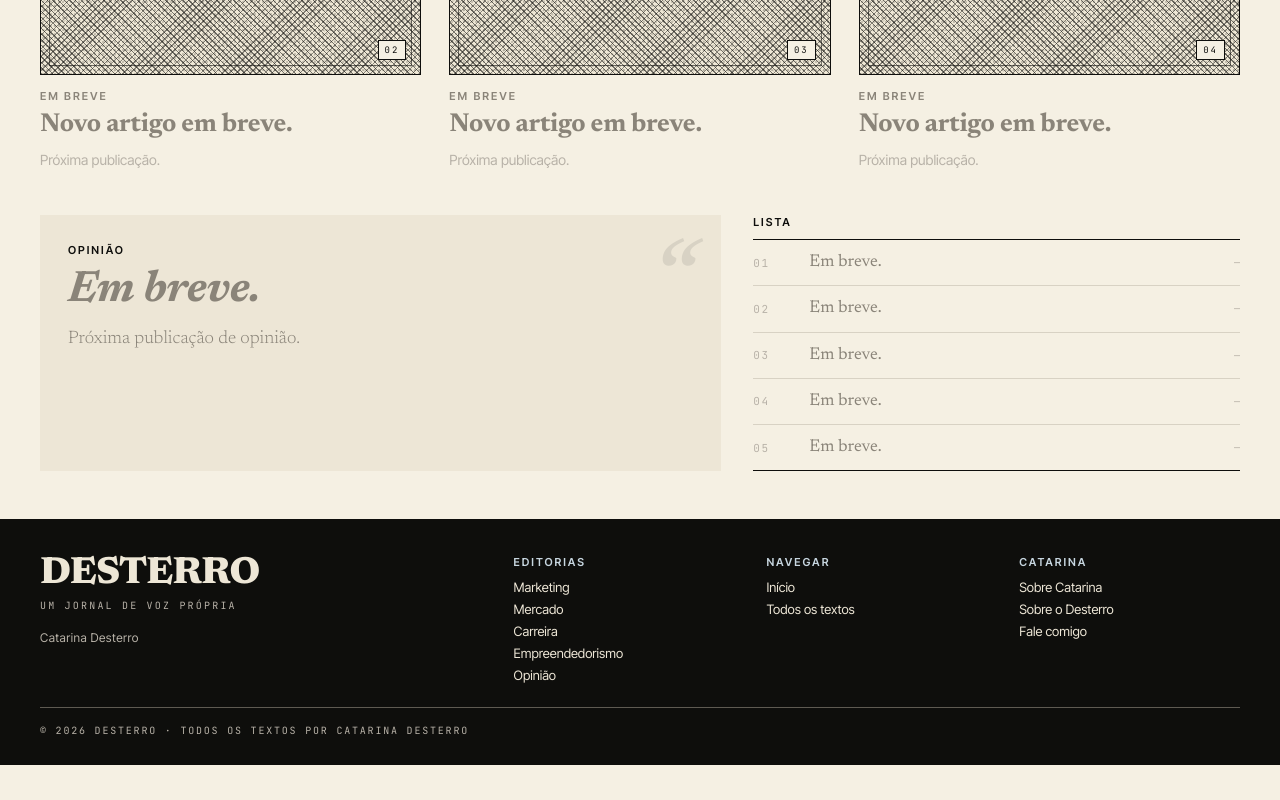
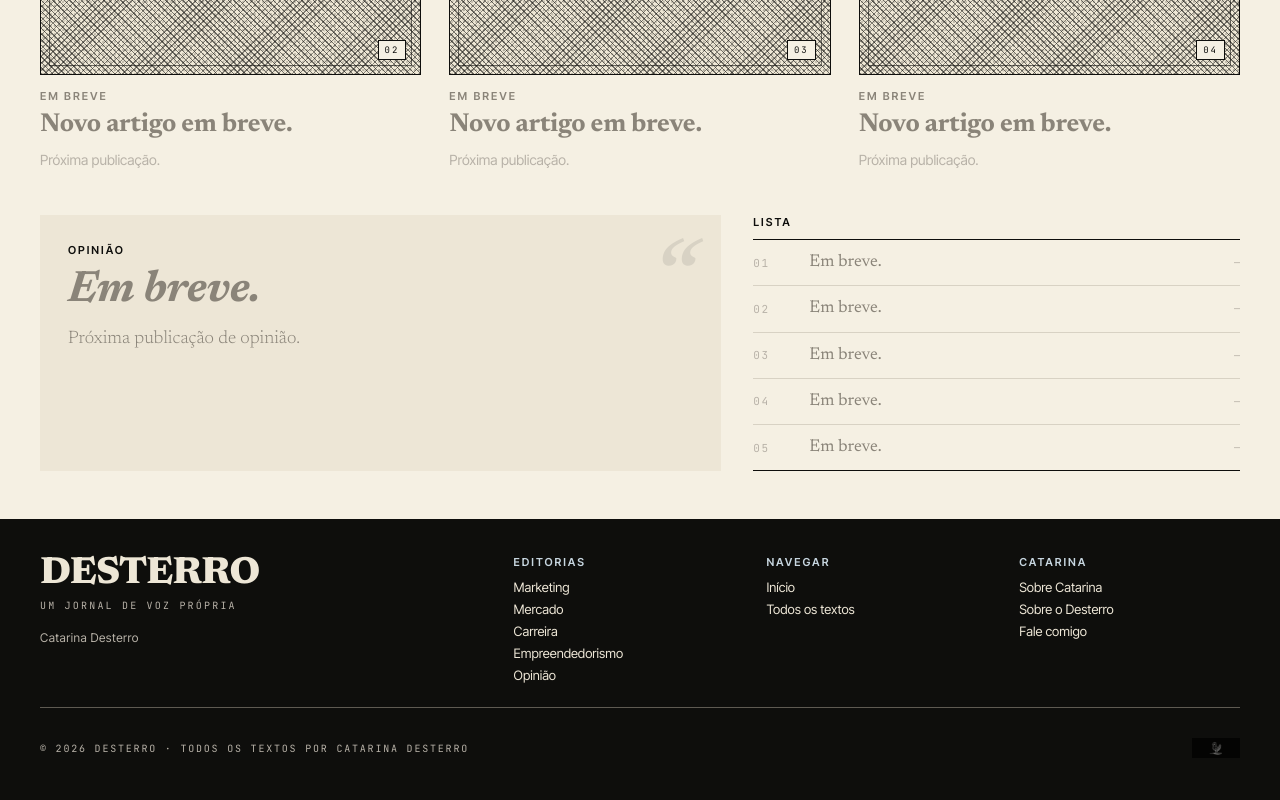
Before and after one commit to catarinaadesterro/desterro, a Next.js app: page / in a window 1280 px wide. Shown: the part 1078-1878 px from the top of the page. Before the commit the page ends 1843 px from the top, so only its background shows below. Built offline with nearby package versions, Linux system fonts and the light colour scheme.

Commit message:
Adicionar mascote (galo) no rodapé do footer
https://claude.ai/code/session_01CtW76Le6pnNMz5KMmju2NP

```diff
--- a/src/components/Footer.tsx
+++ b/src/components/Footer.tsx
@@ -1,4 +1,5 @@
 import Link from 'next/link';
+import Image from 'next/image';
 
 export function Footer() {
   return (
@@ -35,6 +36,13 @@ export function Footer() {
       </div>
       <div style={{ display: 'flex', justifyContent: 'space-between', alignItems: 'center', paddingTop: 16, fontFamily: 'var(--mono)', fontSize: 10, letterSpacing: '.18em', textTransform: 'uppercase', color: 'var(--gray-4)' }}>
         <span>© 2026 desterro · todos os textos por catarina desterro</span>
+        <Image
+          src="/images/galo bebe branco.png"
+          alt="Mascote Desterro"
+          width={48}
+          height={48}
+          style={{ objectFit: 'contain', opacity: 0.7 }}
+        />
       </div>
     </footer>
   );
```
